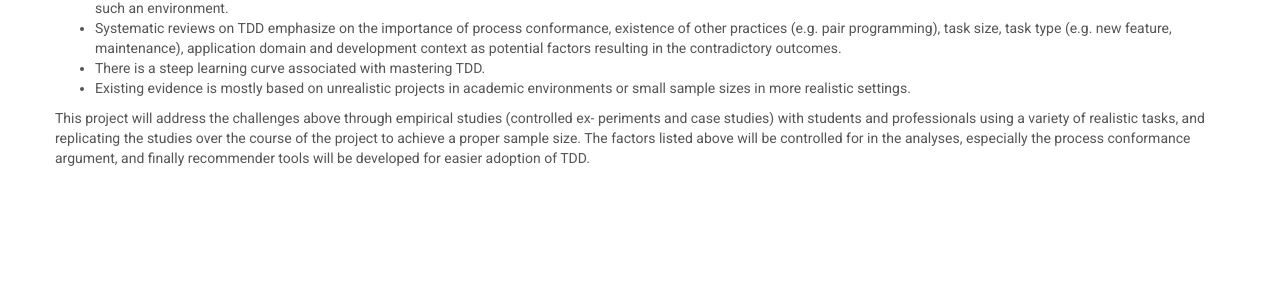
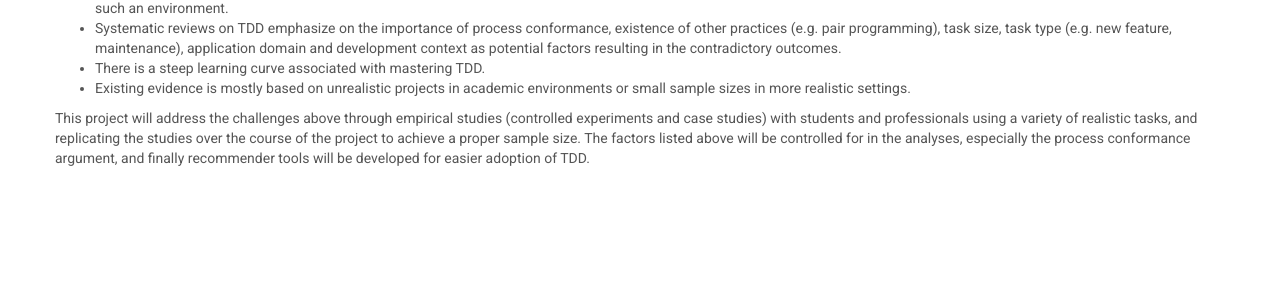
Before and after one commit to M3SOulu/EATDD, a Jekyll site: the page built from index.html, in a window 1280 px wide. Shown: the part 441-743 px from the top of the page. Built offline with Jekyll 4.4.1, drawn with Linux system fonts in a browser that asks for light colours.

Commit message:
Update index.html

```diff
--- a/index.html
+++ b/index.html
@@ -14,6 +14,6 @@
           <li> There is a steep learning curve associated with mastering TDD.</li>
           <li> Existing evidence is mostly based on unrealistic projects in academic environments or small sample sizes in more realistic settings.</li>
         </ul>
-        <p>This project will address the challenges above through empirical studies (controlled ex- periments and case studies) with students and professionals using a variety of realistic tasks, and replicating the studies over the course of the project to achieve a proper sample size. The factors listed above will be controlled for in the analyses, especially the process conformance argument, and finally recommender tools will be developed for easier adoption of TDD.</p>
+        <p>This project will address the challenges above through empirical studies (controlled experiments and case studies) with students and professionals using a variety of realistic tasks, and replicating the studies over the course of the project to achieve a proper sample size. The factors listed above will be controlled for in the analyses, especially the process conformance argument, and finally recommender tools will be developed for easier adoption of TDD.</p>
     </div>
   </div>
```
